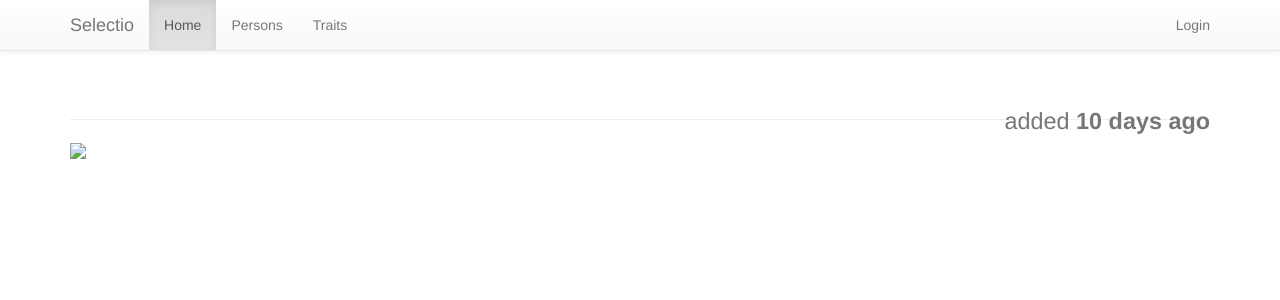
After one commit to Apexal/selectio, a Flask app: template selectio/templates/person.html in a window 1280 px wide. The commit adds this page. Shown: the top 300 px of the page. Run offline with Flask 2, Linux system fonts and the light colour scheme; the template is opened without the code that fills it, so the values that code supplies are empty; some libraries are stand-ins or nearby versions.

Commit message:
Single person page start

```diff
--- /dev/null
+++ b/selectio/templates/person.html
@@ -0,0 +1,24 @@
+{% extends "template.html" %}
+
+{% block content %}
+
+<div class="person-page">
+    <div class="row">
+        <div class="col-xs-12">
+            <div class="page-header">
+                <h1>
+                    <b>{{ person.title }}</b> {{ person.first_name }} {{ person.last_name }}
+                    <small class="right">added <b>10 days ago</b></small>
+                </h1>
+            </div>
+        </div>
+    </div>
+
+    <div class="row">
+        <div class="col-xs-12">
+            <img class="person-image" src="http://via.placeholder.com/250x250">
+        </div>
+    </div>
+</div>
+
+{% endblock %}
--- a/selectio/templates/template.html
+++ b/selectio/templates/template.html
@@ -34,8 +34,10 @@
             </div>
         </main>
 
+        <!--
         <footer>
             <span>Made by Frank Matranga 2017</span>
         </footer>
+        -->
     </body>
 </html>
```
Also changed, not shown: selectio/views.py (+8 -3 lines).
